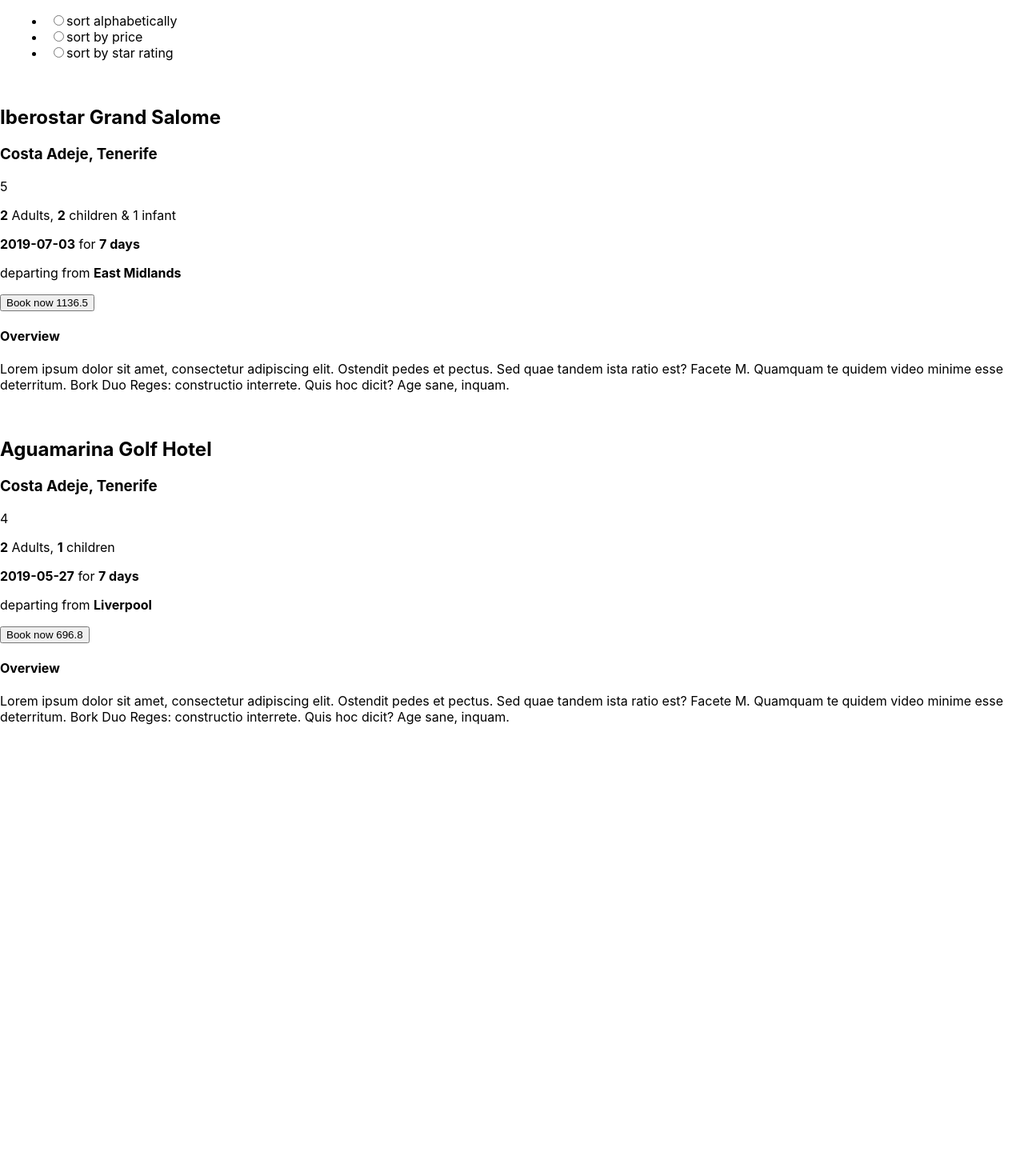
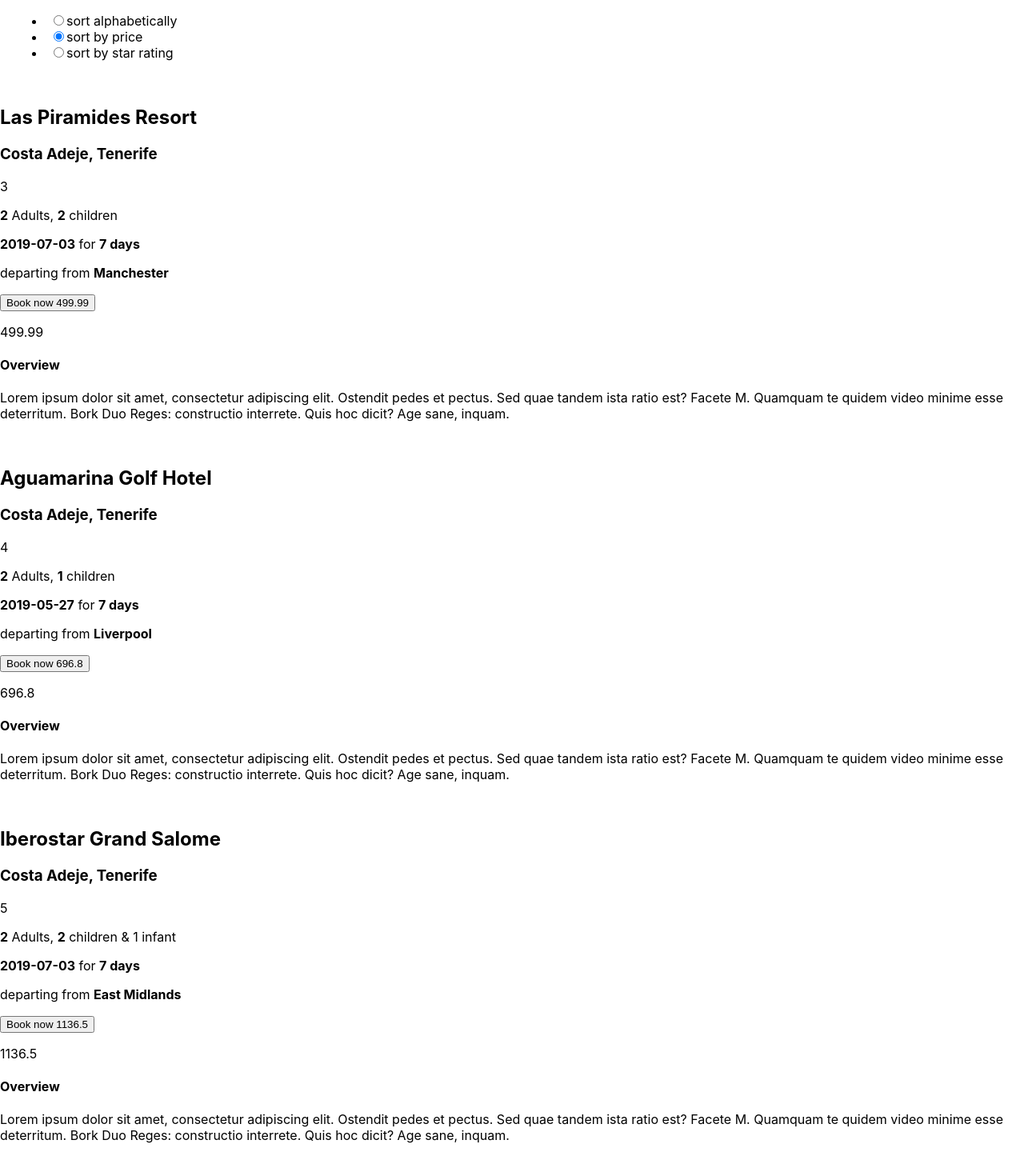
Before and after one commit to KswisDev/otb-test, a React (Create React App) app: page / in a window 1280 px wide. Shown: the whole page at 80% size. Before the commit the page ends 922 px from the top, so only its background shows below. Built offline with nearby package versions, Linux system fonts and the light colour scheme.

Commit message:
added sorting functionality

```diff
--- a/src/components/productCard.jsx
+++ b/src/components/productCard.jsx
@@ -19,6 +19,7 @@
           departing from <strong>{product.depatureAirport}</strong>
         </p>
         <button>Book now {product.price}</button>
+        <p>{product.price}</p>
       </div>
       <div>
         <h4>Overview</h4>
--- a/src/components/productDisplay.jsx
+++ b/src/components/productDisplay.jsx
@@ -1,32 +1,75 @@
 import ProductCard from "./productCard";
+import { useState } from "react";
+import { sortByProperty } from "../utilities/sortFunctions";
+
+const hasProducts = (products) => products && products.length > 0;
 
 function ProductDisplay({ products }) {
-  if (!products || products.length < 1) {
+  const [selectedSort, setSelectedSort] = useState("price");
+  const [productsToDisplay, setProductsToDisplay] = useState(
+    hasProducts(products) ? sortByProperty(products, "price", true) : null
+  );
+
+  if (!hasProducts(products)) {
     return null;
   }
+
+  const handleOptionChange = (event) => {
+    setSelectedSort(event.target.value);
+    switch (event.target.value) {
+      case "alphabetically":
+        setProductsToDisplay(sortByProperty(productsToDisplay, "hotel"));
+        break;
+      case "rating":
+        setProductsToDisplay(sortByProperty(productsToDisplay, "rating", true));
+        break;
+      default:
+        setProductsToDisplay(sortByProperty(productsToDisplay, "price", true));
+        break;
+    }
+  };
+
   return (
     <div>
       <menu>
         <li>
           <label>
-            <input type="radio" name="sort" value="alphabetically" />
+            <input
+              type="radio"
+              name="sort"
+              value="alphabetically"
+              checked={selectedSort === "alphabetically"}
+              onChange={handleOptionChange}
+            />
             sort alphabetically
           </label>
         </li>
         <li>
           <label>
-            <input type="radio" name="sort" value="price" />
+            <input
+              type="radio"
+              name="sort"
+              value="price"
+              checked={selectedSort === "price"}
+              onChange={handleOptionChange}
+            />
             sort by price
           </label>
         </li>
         <li>
           <label>
-            <input type="radio" name="sort" value="rating" />
+            <input
+              type="radio"
+              name="sort"
+              value="rating"
+              checked={selectedSort === "rating"}
+              onChange={handleOptionChange}
+            />
             sort by star rating
           </label>
         </li>
       </menu>
-      {products.map((product, index) => (
+      {productsToDisplay.map((product, index) => (
         <ProductCard product={product} index={index} key={product.hotel} />
       ))}
     </div>
--- a/src/products.json
+++ b/src/products.json
@@ -24,5 +24,18 @@
     "location": "Costa Adeje, Tenerife",
     "rating": 4,
     "overview": "Lorem ipsum dolor sit amet, consectetur adipiscing elit. Ostendit pedes et pectus. Sed quae tandem ista ratio est? Facete M. Quamquam te quidem video minime esse deterritum. Bork Duo Reges: constructio interrete. Quis hoc dicit? Age sane, inquam."
+  },
+  {
+    "price": 499.99,
+    "adults": 2,
+    "children": 2,
+    "infant": 0,
+    "startDate": "2019-07-03",
+    "duration": "7",
+    "depatureAirport": "Manchester",
+    "hotel": "Las Piramides Resort",
+    "location": "Costa Adeje, Tenerife",
+    "rating": 3,
+    "overview": "Lorem ipsum dolor sit amet, consectetur adipiscing elit. Ostendit pedes et pectus. Sed quae tandem ista ratio est? Facete M. Quamquam te quidem video minime esse deterritum. Bork Duo Reges: constructio interrete. Quis hoc dicit? Age sane, inquam."
   }
 ]
--- /dev/null
+++ b/src/utilities/sortFunctions.js
@@ -0,0 +1,20 @@
+const sortByProperty = (products, properyToSortBy, isNumber = false) => {
+  return [...products].sort((a, b) => {
+    const propertyA = isNumber
+      ? a[properyToSortBy]
+      : a[properyToSortBy].toLowerCase();
+    const propertyB = isNumber
+      ? b[properyToSortBy]
+      : b[properyToSortBy].toLowerCase();
+
+    if (propertyA < propertyB) {
+      return -1;
+    }
+    if (propertyA > propertyB) {
+      return 1;
+    }
+    return 0;
+  });
+};
+
+export { sortByProperty };
```
Also changed, not shown: 1 other file (tests, documents, lock files or other folders).
